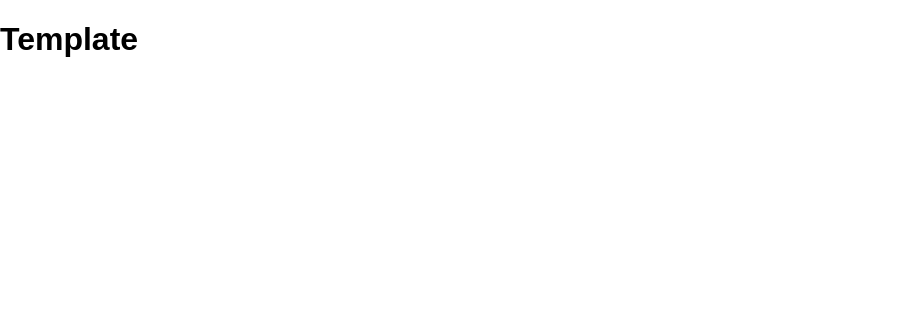
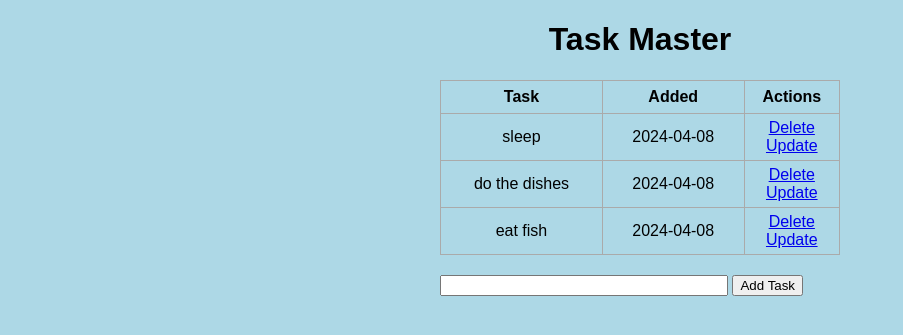
Before and after one commit to marvinok26/flaskapp1, a Flask app: page / in a window 1280 px wide. Shown: the top 335 px of the page, without its empty margins (0-903 px from the left). Run offline with Flask 3, Linux system fonts and the light colour scheme; data comes from the database, SQL or seed files in the repository; both versions use the stored data as it was after the commit.

Commit message:
Completed

```diff
--- a/app.py
+++ b/app.py
@@ -1,10 +1,65 @@
-from flask import Flask, render_template, url_for
+from flask import Flask, render_template, url_for, request, redirect
+from flask_sqlalchemy import SQLAlchemy
+from datetime import datetime
 
 app = Flask(__name__)
+app.config['SQLALCHEMY_DATABASE_URI'] = 'sqlite:///test.db'
+db = SQLAlchemy(app)
 
-@app.route('/')
+class Todo(db.Model):
+    id = db.Column(db.Integer, primary_key=True)
+    content = db.Column(db.String(200), nullable=False)
+    date_created = db.Column(db.DateTime, default=datetime.utcnow)
+
+    def __repr__(self):
+        return '<Task %r>' % self.id
+
+
+@app.route('/', methods=['POST', 'GET'])
 def index():
-    return render_template('index.html')
+    if request.method == 'POST':
+        task_content = request.form['content']
+        new_task = Todo(content=task_content)
+
+        try:
+            db.session.add(new_task)
+            db.session.commit()
+            return redirect('/')
+        except:
+            return 'There was an issue adding your task'
+
+    else:
+        tasks = Todo.query.order_by(Todo.date_created).all()
+        return render_template('index.html', tasks=tasks)
+
+
+@app.route('/delete/<int:id>')
+def delete(id):
+    task_to_delete = Todo.query.get_or_404(id)
+
+    try:
+        db.session.delete(task_to_delete)
+        db.session.commit()
+        return redirect('/')
+    except:
+        return 'There was a problem deleting that task'
+
+@app.route('/update/<int:id>', methods=['GET', 'POST'])
+def update(id):
+    task = Todo.query.get_or_404(id)
+
+    if request.method == 'POST':
+        task.content = request.form['content']
+
+        try:
+            db.session.commit()
+            return redirect('/')
+        except:
+            return 'There was an issue updating your task'
+
+    else:
+        return render_template('update.html', task=task)
+
 
 if __name__ == "__main__":
     app.run(debug=True)
--- a/static/css/main.css
+++ b/static/css/main.css
@@ -1,4 +1,36 @@
-body{
+body, html {
     margin: 0;
     font-family: sans-serif;
+    background-color: lightblue;
 }
+
+.content {
+    margin: 0 auto;
+    width: 400px;
+}
+
+table, td, th {
+    border: 1px solid #aaa;
+}
+
+table {
+    border-collapse: collapse;
+    width: 100%;
+}
+
+th {
+    height: 30px;
+}
+
+td {
+    text-align: center;
+    padding: 5px;
+}
+
+.form {
+    margin-top: 20px;
+}
+
+#content {
+    width: 70%;
+}
--- a/templates/base.html
+++ b/templates/base.html
@@ -1,20 +1,13 @@
 <!DOCTYPE html>
-<!--[if lt IE 7]>      <html class="no-js lt-ie9 lt-ie8 lt-ie7"> <![endif]-->
-<!--[if IE 7]>         <html class="no-js lt-ie9 lt-ie8"> <![endif]-->
-<!--[if IE 8]>         <html class="no-js lt-ie9"> <![endif]-->
-<!--[if gt IE 8]>      <html class="no-js"> <!--<![endif]-->
-<html>
-    <head>
-        <meta charset="utf-8">
-        <meta http-equiv="X-UA-Compatible" content="IE=edge">
-        <meta name="description" content="">
-        <meta name="viewport" content="width=device-width, initial-scale=1">
-        <link rel="stylesheet" href="{{ url_for('static', filename = 'css/main.css') }}">
-        {% block head%}{% endblock  %}
-    </head>
-    <body>
-        {% block body%}{% endblock  %}
-
-        <script src="" async defer></script>
-    </body>
+<html lang="en">
+<head>
+    <meta charset="UTF-8">
+    <meta name="viewport" content="width=device-width, initial-scale=1.0">
+    <meta http-equiv="X-UA-Compatible" content="ie=edge">
+    <link rel="stylesheet" href="{{ url_for('static', filename='css/main.css') }}">
+    {% block head %}{% endblock %}
+</head>
+<body>
+    {% block body %}{% endblock %}
+</body>
 </html>
--- a/templates/index.html
+++ b/templates/index.html
@@ -1,9 +1,40 @@
-{% extends "base.html" %}
+{% extends 'base.html' %}
 
-{% block head%}
+{% block head %}
+<title>Task Master</title>
+{% endblock %}
 
-{% endblock  %}
+{% block body %}
+<div class="content">
+    <h1 style="text-align: center">Task Master</h1>
+    {% if tasks|length < 1 %}
+    <h4 style="text-align: center">There are no tasks. Create one below!</h4>
+    {% else %}
+    <table>
+        <tr>
+            <th>Task</th>
+            <th>Added</th>
+            <th>Actions</th>
+        </tr>
+        {% for task in tasks %}
+            <tr>
+                <td>{{ task.content }}</td>
+                <td>{{ task.date_created.date() }}</td>
+                <td>
+                    <a href="/delete/{{task.id}}">Delete</a>
+                    <br>
+                    <a href="/update/{{task.id}}">Update</a>
+                </td>
+            </tr>
+        {% endfor %}
+    </table>
+    {% endif %}
 
-{% block body%}
-<h1> Template </h1>
-{% endblock  %}
+    <div class="form">
+        <form action="/" method="POST">
+            <input type="text" name="content" id="content">
+            <input type="submit" value="Add Task">
+        </form>
+    </div>
+</div>
+{% endblock %}
```
Also changed, not shown: requirements.txt (added, +15 -0 lines), templates/update.html (added, +18 -0 lines), instance/test.db (added).
